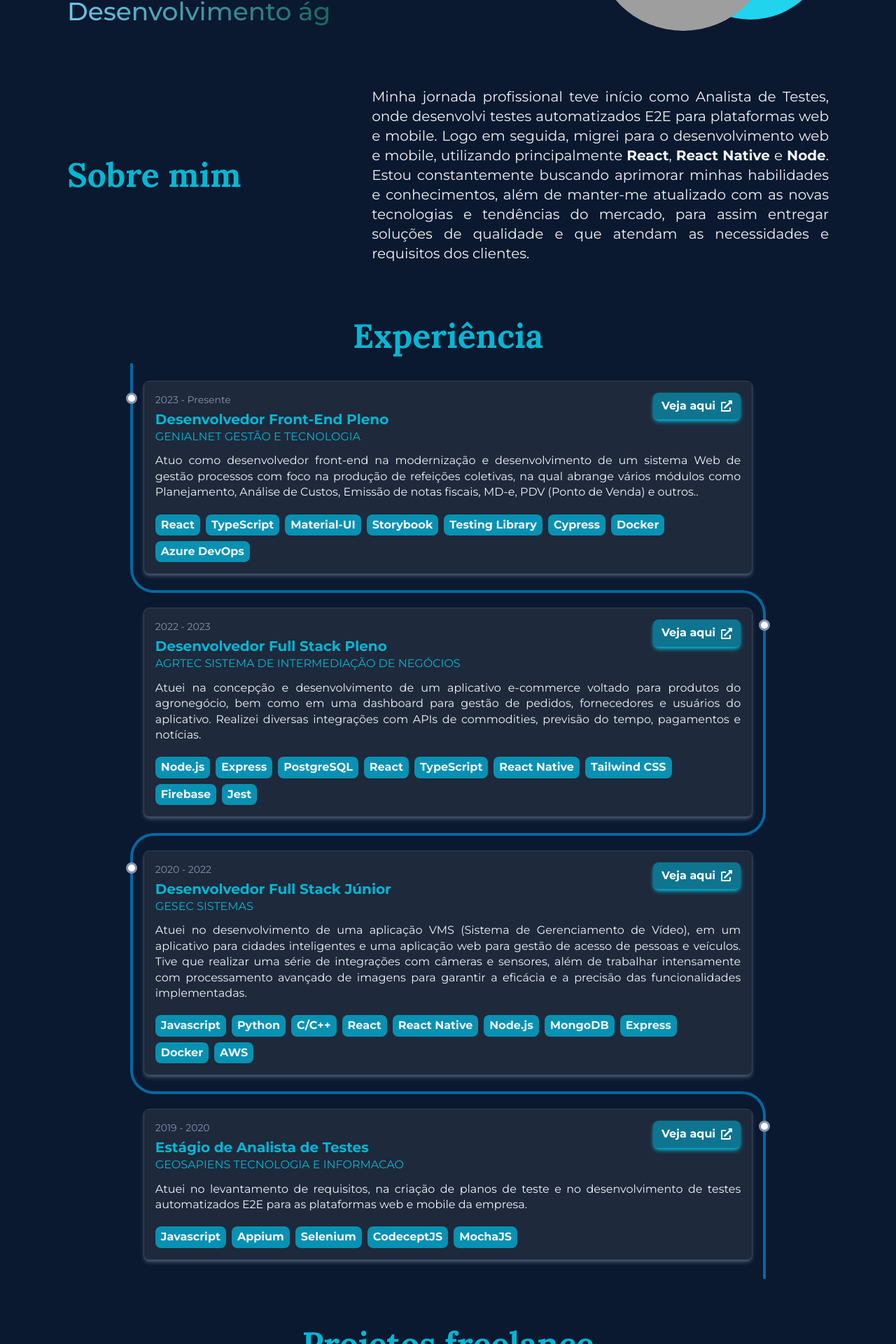
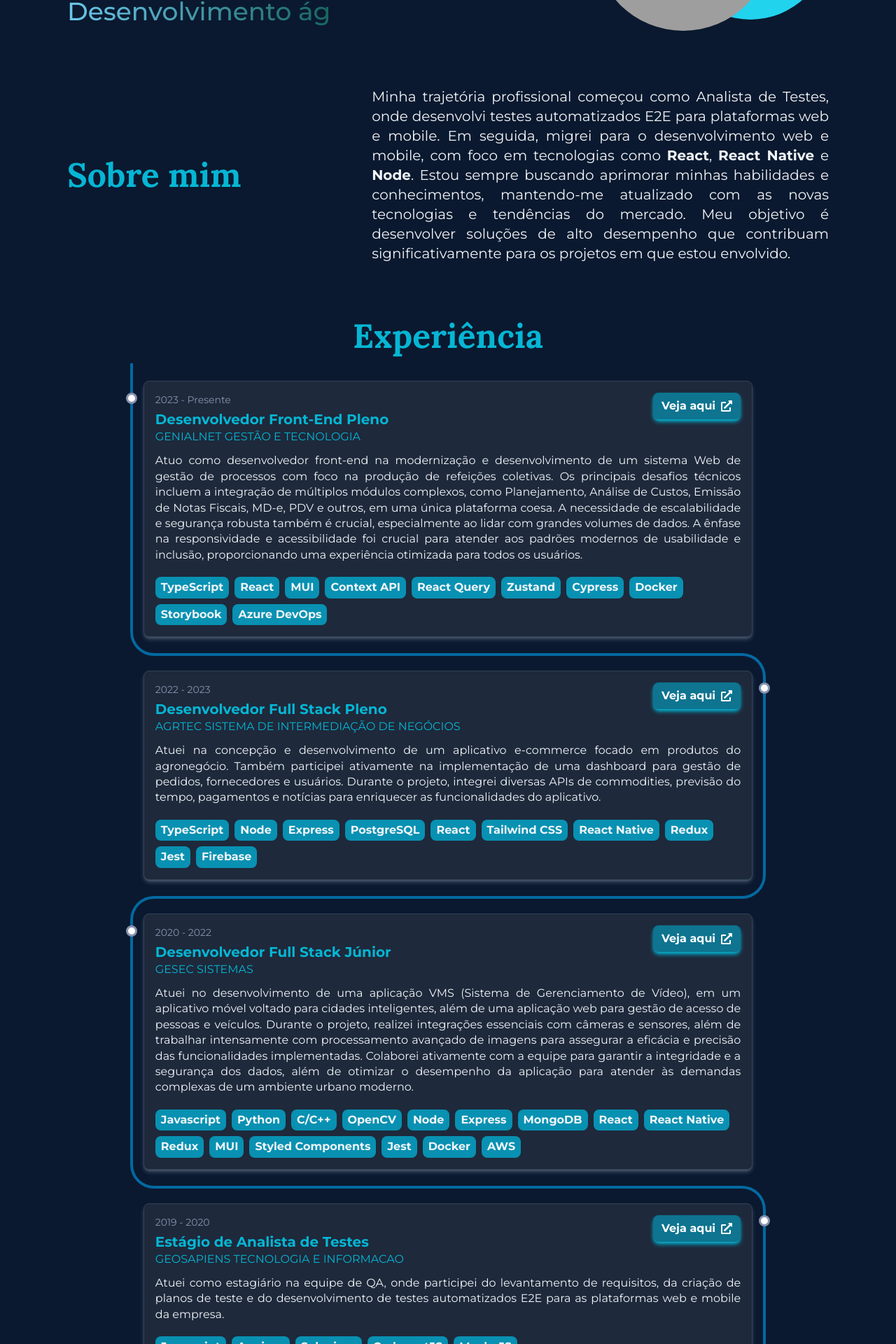
Before and after one commit to andersonmmdev/profile-landing-page, a React (Vite) app: page / in a window 1280 px wide. Shown: the part 340-2260 px from the top of the page at 70% size. Built offline with nearby package versions, Linux system fonts and the light colour scheme; grey boxes are pictures that could not be loaded.

Commit message:
Atualizacao dos textos principais da pagina

```diff
--- a/src/components/About/AboutMe.tsx
+++ b/src/components/About/AboutMe.tsx
@@ -4,15 +4,15 @@ export function AboutMe() {
   return (
     <div className="mt-6 flex flex-col gap-4 lg:mt-12 lg:flex-row lg:justify-between">
       <SectionTitle text="Sobre mim" className="lg:flex" />
-      <p className="max-full text-justify leading-6 text-slate-100 lg:w-3/5 lg:text-xl">
-        Minha jornada profissional teve início como Analista de Testes, onde
-        desenvolvi testes automatizados E2E para plataformas web e mobile. Logo
-        em seguida, migrei para o desenvolvimento web e mobile, utilizando
-        principalmente <strong>React</strong>, <strong>React Native</strong> e{' '}
-        <strong>Node</strong>. Estou constantemente buscando aprimorar minhas
-        habilidades e conhecimentos, além de manter-me atualizado com as novas
-        tecnologias e tendências do mercado, para assim entregar soluções de
-        qualidade e que atendam as necessidades e requisitos dos clientes.
+      <p className="max-full text-pretty text-justify leading-6 text-slate-100 lg:w-3/5 lg:text-xl">
+        Minha trajetória profissional começou como Analista de Testes, onde
+        desenvolvi testes automatizados E2E para plataformas web e mobile. Em
+        seguida, migrei para o desenvolvimento web e mobile, com foco em
+        tecnologias como <b>React</b>, <b>React Native</b> e <b>Node</b>. Estou
+        sempre buscando aprimorar minhas habilidades e conhecimentos,
+        mantendo-me atualizado com as novas tecnologias e tendências do mercado.
+        Meu objetivo é desenvolver soluções de alto desempenho que contribuam
+        significativamente para os projetos em que estou envolvido.
       </p>
     </div>
   );
--- a/src/components/Background/data/experiences.ts
+++ b/src/components/Background/data/experiences.ts
@@ -5,15 +5,17 @@ export const experiences = [
     period: '2023 - Presente',
     link: 'https://genialnet.inf.br/',
     description:
-      'Atuo como desenvolvedor front-end na modernização e desenvolvimento de um sistema Web de gestão processos com foco na produção de refeições coletivas, na qual abrange vários módulos como Planejamento, Análise de Custos, Emissão de notas fiscais, MD-e, PDV (Ponto de Venda) e outros..',
+      'Atuo como desenvolvedor front-end na modernização e desenvolvimento de um sistema Web de gestão de processos com foco na produção de refeições coletivas. Os principais desafios técnicos incluem a integração de múltiplos módulos complexos, como Planejamento, Análise de Custos, Emissão de Notas Fiscais, MD-e, PDV e outros, em uma única plataforma coesa. A necessidade de escalabilidade e segurança robusta também é crucial, especialmente ao lidar com grandes volumes de dados. A ênfase na responsividade e acessibilidade foi crucial para atender aos padrões modernos de usabilidade e inclusão, proporcionando uma experiência otimizada para todos os usuários.',
     stack: [
+      'TypeScript',
       'React',
-      'TypeScript',
-      'Material-UI',
-      'Storybook',
-      'Testing Library',
+      'MUI',
+      'Context API',
+      'React Query',
+      'Zustand',
       'Cypress',
       'Docker',
+      'Storybook',
       'Azure DevOps',
     ],
   },
@@ -23,17 +25,18 @@ export const experiences = [
     period: '2022 - 2023',
     link: 'https://agrtec.com.br/',
     description:
-      'Atuei na concepção e desenvolvimento de um aplicativo e-commerce voltado para produtos do agronegócio, bem como em uma dashboard para gestão de pedidos, fornecedores e usuários do aplicativo. Realizei diversas integrações com APIs de commodities, previsão do tempo, pagamentos e notícias.',
+      'Atuei na concepção e desenvolvimento de um aplicativo e-commerce focado em produtos do agronegócio. Também participei ativamente na implementação de uma dashboard para gestão de pedidos, fornecedores e usuários. Durante o projeto, integrei diversas APIs de commodities, previsão do tempo, pagamentos e notícias para enriquecer as funcionalidades do aplicativo.',
     stack: [
-      'Node.js',
+      'TypeScript',
+      'Node',
       'Express',
       'PostgreSQL',
       'React',
-      'TypeScript',
+      'Tailwind CSS',
       'React Native',
-      'Tailwind CSS',
+      'Redux',
+      'Jest',
       'Firebase',
-      'Jest',
     ],
   },
   {
@@ -42,16 +45,21 @@ export const experiences = [
     period: '2020 - 2022',
     link: 'https://www.gesec.com.br/',
     description:
-      'Atuei no desenvolvimento de uma aplicação VMS (Sistema de Gerenciamento de Vídeo), em um aplicativo para cidades inteligentes e uma aplicação web para gestão de acesso de pessoas e veículos. Tive que realizar uma série de integrações com câmeras e sensores, além de trabalhar intensamente com processamento avançado de imagens para garantir a eficácia e a precisão das funcionalidades implementadas.',
+      'Atuei no desenvolvimento de uma aplicação VMS (Sistema de Gerenciamento de Vídeo), em um aplicativo móvel voltado para cidades inteligentes, além de uma aplicação web para gestão de acesso de pessoas e veículos. Durante o projeto, realizei integrações essenciais com câmeras e sensores, além de trabalhar intensamente com processamento avançado de imagens para assegurar a eficácia e precisão das funcionalidades implementadas. Colaborei ativamente com a equipe para garantir a integridade e a segurança dos dados, além de otimizar o desempenho da aplicação para atender às demandas complexas de um ambiente urbano moderno.',
     stack: [
       'Javascript',
       'Python',
       'C/C++',
+      'OpenCV',
+      'Node',
+      'Express',
+      'MongoDB',
       'React',
       'React Native',
-      'Node.js',
-      'MongoDB',
-      'Express',
+      'Redux',
+      'MUI',
+      'Styled Components',
+      'Jest',
       'Docker',
       'AWS',
     ],
@@ -62,7 +70,7 @@ export const experiences = [
     period: '2019 - 2020',
     link: 'https://www.web.coletum.com/',
     description:
-      'Atuei no levantamento de requisitos, na criação de planos de teste e no desenvolvimento de testes automatizados E2E para as plataformas web e mobile da empresa.',
+      'Atuei como estagiário na equipe de QA, onde participei do levantamento de requisitos, da criação de planos de teste e do desenvolvimento de testes automatizados E2E para as plataformas web e mobile da empresa.',
     stack: ['Javascript', 'Appium', 'Selenium', 'CodeceptJS', 'MochaJS'],
   },
 ];
--- a/src/components/Projects/data/freelances.ts
+++ b/src/components/Projects/data/freelances.ts
@@ -2,18 +2,28 @@ export const freelances = [
   {
     title: 'Aplicação web para corretora de commodities agrícolas',
     description:
-      'Desenvolvimento de uma plataforma para corretores de commodities agrícolas, com integração de APIs de cotações e chatbot. Contendo ainda dashboard para gerenciar clientes, contratos e cotações.',
+      'Apliquei meus conhecimentos no desenvolvimento de uma aplicação web para uma corretora de commodities agrícolas. A plataforma em questão inclui integração de APIs de cotações e um chatbot, além de um dashboard completo para gerenciar clientes, contratos e cotações.',
     links: ['https://agro-rs.agr.br'],
-    stack: ['React', 'Node.js', 'PostgreSQL', 'Google Cloud', 'Firebase'],
+    stack: [
+      'TypeScript',
+      'React',
+      'Tailwind CSS',
+      'Node',
+      'Express',
+      'Prisma',
+      'PostgreSQL',
+      'Google Cloud',
+      'Firebase',
+    ],
   },
   {
     title: 'Landing pages personalizadas',
     description:
-      'Desenvolvimento e manutenção de sites institucionais para empresas de diversos segmentos.',
+      'Desenvolvimento e manutenção de sites institucionais personalizados para empresas de diversos segmentos, com ênfase em atratividade visual, usabilidade, SEO e responsividade para garantir uma experiência completa aos usuários em diferentes dispositivos.',
     links: [
       'https://chconsultoriaegestao.com.br/',
       'https://examefranquias.com.br/',
     ],
-    stack: ['HTML', 'CSS', 'Javascript'],
+    stack: ['Javascript', 'NextJS', 'HTML', 'CSS', 'SASS'],
   },
 ];
--- a/src/components/Projects/data/projects.ts
+++ b/src/components/Projects/data/projects.ts
@@ -1,28 +1,26 @@
 export const projects = [
   {
-    title: 'Aplicativo mobile',
-    description: 'Aplicativo para gerenciamento de tarefas e metas pessoais.',
-    link: '/',
-    stack: [
-      'React Native',
-      'TypeScript',
-      'Expo',
-      'Styled Components',
-      'Firebase',
-    ],
+    title: 'Aplicativo mobile - Next Step App',
+    description:
+      'Aplicativo para gestão de tarefas e metas pessoais, utilizando Expo e React Native. Permite aos usuários organizar suas tarefas diárias, definir metas de curto e longo prazo, e acompanhar seu progresso de maneira intuitiva. Com um design moderno, o aplicativo oferece uma interface fácil de usar, com opções de temas claros e escuros para atender às preferências dos usuários.',
+    link: 'https://github.com/Andersonmdev/next-step-app',
+  },
+  {
+    title: 'Notifications Microservice',
+    description:
+      'Microserviço de notificações utilizando Node e NestJS, projetado para fornecer uma solução robusta e escalável de envio e gerenciamento de notificações em tempo real. Este projeto foi utilizado como referência para estudar e explorar o framework NestJS.',
+    link: 'https://github.com/Andersonmdev/nestjs-notifications-microservice',
   },
   {
     title: 'Api REST',
     description:
-      'Api REST com autenticação JWT e CRUD de usuários, utilizando princípios de Clean Architecture e SOLID.',
-    link: '/',
-    stack: ['Node.js', 'Express', 'TypeScript', 'MongoDB', 'Jest', 'Swagger'],
+      'API em Node.js para cadastro de usuários, utilizada para estudo de padrões de projetos e boas práticas de desenvolvimento. Foi usado como referência para estudar conceitos do Clean Architecture e SOLID.',
+    link: 'https://github.com/Andersonmdev/nodejs-clean-architecture-api',
   },
   {
     title: 'Discord bot',
     description:
-      'Bot para Discord com exibição de informações do jogo Paladins, utilizando a API oficial do jogo.',
-    link: '/',
-    stack: ['Node.js', 'Discord.js', 'TypeScript', 'Axios'],
+      'Bot para Discord escrito em Javascript, utilizando a API do jogo Paladins para fornecer informações detalhadas sobre partidas e contas dos jogadores, oferecendo uma experiência interativa e informativa dentro da plataforma Discord.',
+    link: 'https://github.com/Andersonmdev/paladins-info-discord-bot',
   },
 ];
--- a/src/components/Projects/index.tsx
+++ b/src/components/Projects/index.tsx
@@ -38,7 +38,7 @@ export function Projects() {
                 <h3 className="mt-1 text-2xl font-bold text-cyan-600">
                   {freelance.title}
                 </h3>
-                <p className="mt-2 text-justify text-slate-100">
+                <p className="mt-2 text-pretty text-justify text-slate-100">
                   {freelance.description}
                 </p>
                 <div className="mt-1">
@@ -77,11 +77,6 @@ export function Projects() {
                 <p className="mt-2 text-justify text-slate-100">
                   {project.description}
                 </p>
-                <div>
-                  {project.stack.map((tech) => (
-                    <Chip key={tech} text={tech} />
-                  ))}
-                </div>
               </div>
               <SeeHereButton href={project.link} />
             </div>
```
